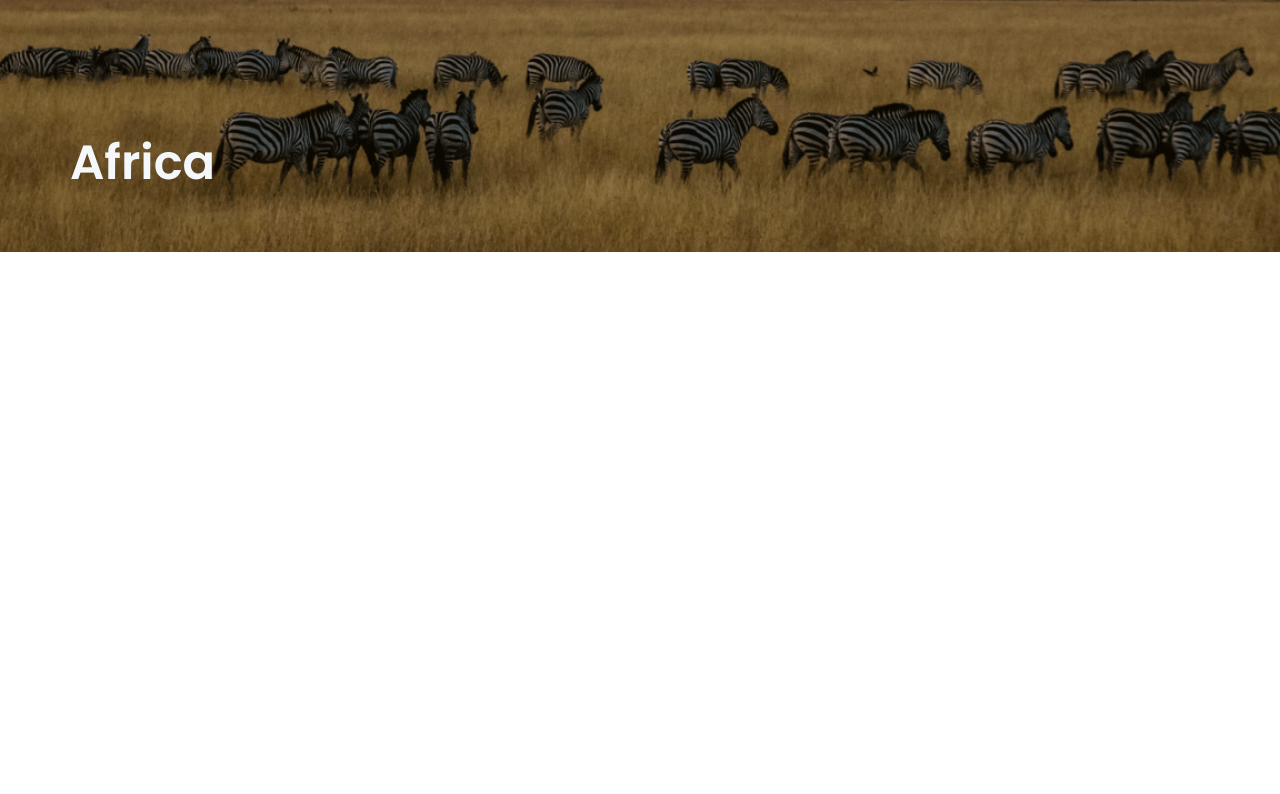
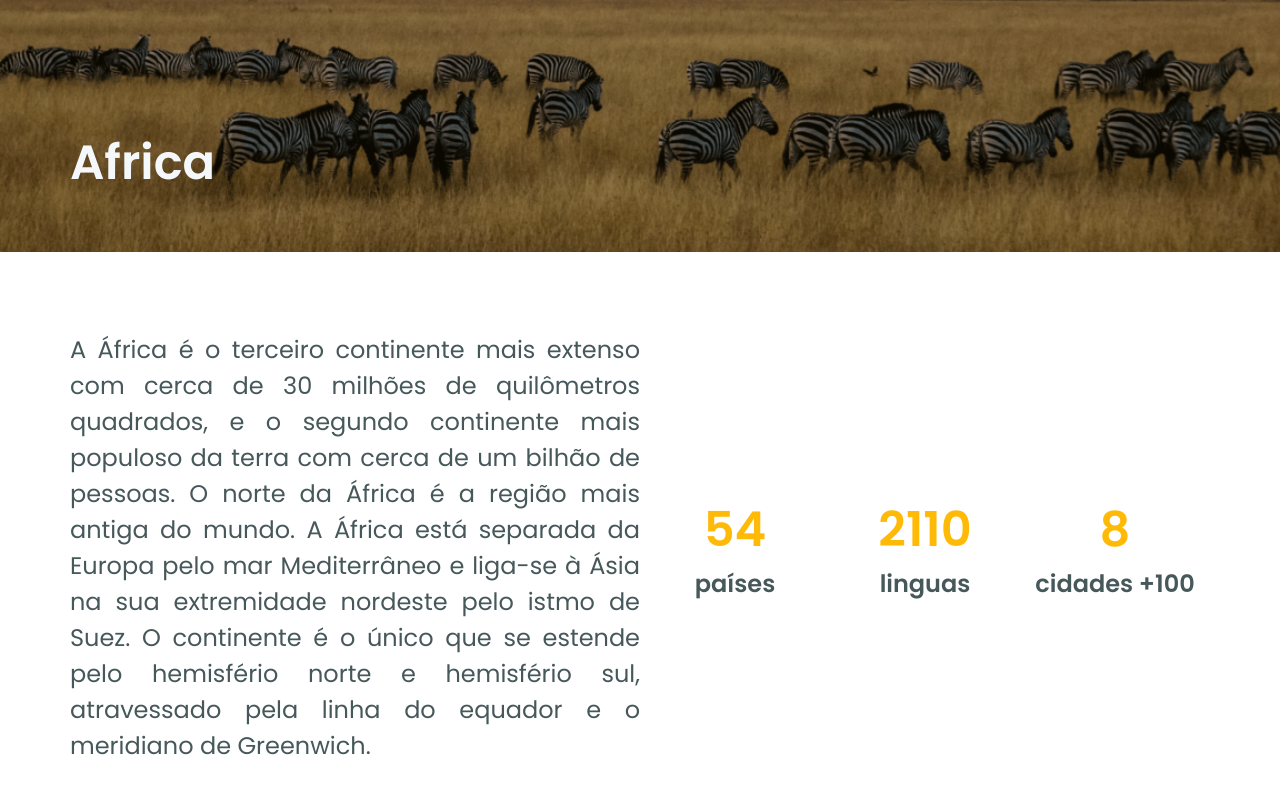
Before and after one commit to marciovz/WorldTrip-NextJS-ChakraUI, a Next.js app: page /continents/africa in a window 1280 px wide. Shown: the part 348-1142 px from the top of the page. Before the commit the page ends 800 px from the top, so only its background shows below. Built offline with nearby package versions, Linux system fonts and the light colour scheme; data requests are answered from the project's data file.

Commit message:
Implementado componente ContinentInfo e alterado estrutura dos dados do continent

```diff
--- a/server.json
+++ b/server.json
@@ -3,44 +3,80 @@
     {
       "id": "001",
       "title": "Europa",
+      "subtitle": "O continente mais antigo",
+      "description": "A Europa é, por convenção, um dos seis continentes do mundo. Compreendendo a penísula ocidental da Eurásia, a Europa geralmente divide-se da Ásia a leste pela divisória de águas dos montes Urais, o rio Ural, o mar Cáspio, o Cáspio, e o mar Negro a sudeste",
       "image": "europe.png",
-      "description": "O continente mais antigo",
-      "link": "europe"
+      "link": "europe",
+      "informations": {
+        "contries": 50,
+        "languages": 234,
+        "cities": 27
+      }
     },
     {
       "id": "002",
       "title": "Africa",
+      "subtitle": "O continente mais selvagem",
+      "description": "A África é o terceiro continente mais extenso com cerca de 30 milhões de quilômetros quadrados, e o segundo continente mais populoso da terra com cerca de um bilhão de pessoas. O norte da África é a região mais antiga do mundo. A África está separada da Europa pelo mar Mediterrâneo e liga-se à Ásia na sua extremidade nordeste pelo istmo de Suez. O continente é o único que se estende pelo hemisfério norte e hemisfério sul, atravessado pela linha do equador e o meridiano de Greenwich.",
       "image": "africa.png",
-      "description": "O continente mais selvagem",
-      "link": "africa"
+      "link": "africa",
+      "informations": {
+        "contries": 54,
+        "languages": 2110,
+        "cities": 8
+      }
     },
     {
       "id": "003",
       "title": "Asia",
+      "subtitle": "O continente mais mistico",
+      "description": "A Ásia é o maior dos continentes, tanto em área como em população. Abrange um terço das partes sólidas da superfície da Terra e é responsável por abrigar quase três quintos da população mundial. Na Ásia são encontradas algumas das montanhas mais altas do mundo; os rios mais extensos; os maiores desertos, planícies e planaltos; as selvas e florestas mais densas.",
       "image": "asia.png",
-      "description": "O continente mais mistico",
-      "link": "asia"
+      "link": "asia",
+      "informations": {
+        "contries": 50,
+        "languages": 2322,
+        "cities": 0
+      }
     },
     {
       "id": "004",
-      "title": "América do Sul",
-      "image": "southAmerica.png",
-      "description": "O continente mais belo",
-      "link": "southAmerica"
+      "title": "América do Norte",
+      "subtitle": "O continente mais desafiador",
+      "description": "A América do Norte é um subcontinente que compreende a porção setentrional do continente americano. O subcontinente é limitado a norte pelo Oceano Glacial Ártico, a leste pelo Oceano Atlântico, a sul pela América do Sul, pelo Golfo do México e Mar das Caraíbas e a oeste pelo oceano Pacífico. ",
+      "image": "northAmerica.png",
+      "link": "northAmerica",
+      "informations": {
+        "contries": 23,
+        "languages": 582,
+        "cities": 0
+      }
     },
     {
       "id": "005",
-      "title": "América do Norte",
-      "image": "northAmerica.png",
-      "description": "O continente mais desafiador",
-      "link": "northAmerica"
+      "title": "América do Sul",
+      "subtitle": "O continente mais belo",
+      "description": " América do Sul é um continente que compreende a porção meridional da América. Também é considerada um subcontinente do continente americano. Tem uma extensão de 7 500 km desde o mar do Caribe até ao cabo Horn, ponto extremo sul do continente. No continente, existem tipos bem diversos de ambiente. A oeste fica a extensa cadeia montanhosa dos Andes, que atinge até 6 700 m de altitude em alguns pontos. O norte é quase completamente tomado pela densa e úmida Floresta Amazônica. Na região central do continente predominam áreas alagadas que incluem o Pantanal brasileiro e Chaco boliviano. Mais para o sul há planícies e cerrados. Na costa leste, a floresta costeira original cedeu lugar à ocupação industrial e agrícola.",
+      "image": "southAmerica.png",
+      "link": "southAmerica",
+      "informations": {
+        "contries": 13,
+        "languages": 456,
+        "cities": 0
+      }
     },
     {
       "id": "006",
       "title": "Oceania",
+      "subtitle": "O continente mais encantador",
+      "description": "Oceania ou Oceânia é uma região geográfica composta por vários grupos de ilhas do oceano Pacífico (Polinésia, Melanésia e Micronésia). O termo Oceania foi criado em 1831 pelo explorador francês Dumont d'Urville. O termo é usado hoje em vários idiomas para designar uma região geográfica e política que compreende o continente da Austrália e ilhas do Oceano Pacífico adjacentes.",
       "image": "oceania.png",
-      "description": "O continente mais encantador",
-      "link": "oceania"
+      "link": "oceania",
+      "informations": {
+        "contries": 14,
+        "languages": 1250,
+        "cities": 0
+      }
     }
   ]
 }
--- /dev/null
+++ b/src/components/ContinentInfo/index.tsx
@@ -0,0 +1,55 @@
+import {
+  Flex,
+  Text,
+  Box as Description,
+  SimpleGrid as InfosCol,
+  Box as Contries,
+  Box as Linguages,
+  Box as Cities,
+  SimpleGrid
+} from '@chakra-ui/react';
+
+import Info from './info';
+
+interface ContinentInfoProps {
+  continent: {
+    id: string,
+    description: string,
+    informations: {
+      contries: number,
+      languages: number,
+      cities: number
+    }
+  }
+}
+
+export default function ContinentInfo({continent}: ContinentInfoProps) {
+  return (
+    <Flex
+      margin={['24px 0', '38px 0', '52px 0', '66px 0', '80px 0']}
+      width={['90%', '540px', '720px', '960px', '1140px']}
+      alignSelf='center'
+      >
+      <SimpleGrid columns={{base: 1, md: 2}} >
+        <Text
+          fontSize={['14px', '16px','20px','22px','24px']}
+          fontWeight='400'
+          color='green.900'
+          lineHeight={['21px', '24px', '28px', '32px', '36px']}
+          align='justify'
+        >{continent.description}</Text>
+        <InfosCol
+          marginTop={{base: '16px', md: '0'}}
+          justifyContent='center'
+          alignItems='center'
+          columns={3}
+        >
+          <Info nameInfo='países' amount={continent.informations.contries}/>
+          <Info nameInfo='linguas' amount={continent.informations.languages}/>
+          <Info nameInfo='cidades +100' amount={continent.informations.cities}/>
+        </InfosCol>
+
+      </SimpleGrid>
+    </Flex>
+  )
+}
--- /dev/null
+++ b/src/components/ContinentInfo/info.tsx
@@ -0,0 +1,25 @@
+import { Box, Text } from '@chakra-ui/react';
+
+interface InfoProps {
+  nameInfo: string,
+  amount: number
+}
+
+export default function Info({nameInfo, amount}: InfoProps) {
+  return (
+    <Box>
+    <Text
+      textAlign='center'
+      fontWeight='600'
+      fontSize={['24px', '34px', '32px', '42px', '48px']}
+      color='yellow.500'
+    >{amount}</Text>
+    <Text
+      textAlign='center'
+      fontWeight='600'
+      fontSize={['16px', '20px', '18px', '22px', '24px']}
+      color='green.900'
+    >{nameInfo}</Text>
+  </Box>
+  );
+}
--- a/src/components/ContinentSlider.tsx
+++ b/src/components/ContinentSlider.tsx
@@ -12,9 +12,9 @@ import 'swiper/css/pagination';
 interface ContinentData {
   id: string,
   title: string,
+  subtitle: string,
   image: string,
-  description: string,
-  link: string
+  link: string,
 }
 
 interface ContinentSliderProps {
@@ -97,7 +97,7 @@ export default function ContinentSlider({ continents }: ContinentSliderProps) {
                         fontWeight={"bold"}
                         color='gray.200'
                         >
-                        {continent.description}
+                        {continent.subtitle}
                       </Text>
                     </Flex>
 
--- a/src/pages/continents/[slug].tsx
+++ b/src/pages/continents/[slug].tsx
@@ -5,15 +5,22 @@ import Head from "next/head";
 import { api } from '../../services/api';
 import Header from "../../components/Header";
 import BannerContinent from '../../components/BannerContinent';
+import ContinentInfo from '../../components/ContinentInfo';
 
 interface ContinentProps {
   slug: string,
   continent: {
     id: string,
     title: string,
+    subtitle: string,
+    description: string,
     image: string,
-    description: string,
-    link: string
+    link: string,
+    informations: {
+      contries: number,
+      languages: number,
+      cities: number
+    }
   }
 }
 
@@ -28,7 +35,7 @@ export default function Continent({ slug, continent }: ContinentProps) {
 
       <Header />
       <BannerContinent image={continent.image} title={continent.title} />
-
+      <ContinentInfo continent={continent} />
     </Flex>
   )
 }
@@ -37,12 +44,12 @@ export const getServerSideProps: GetServerSideProps = async ({req, params }) =>
   const { slug } = params;
 
   const response = await api.get(`/continents/?link=${slug}`);
-  const continent = await response.data;
+  const continent = await response.data[0];
 
   return{
     props: {
       slug,
-      continent: continent[0]
+      continent
     }
   }
 }
```
Also changed, not shown: src/pages/index.tsx (+8 -2 lines).
